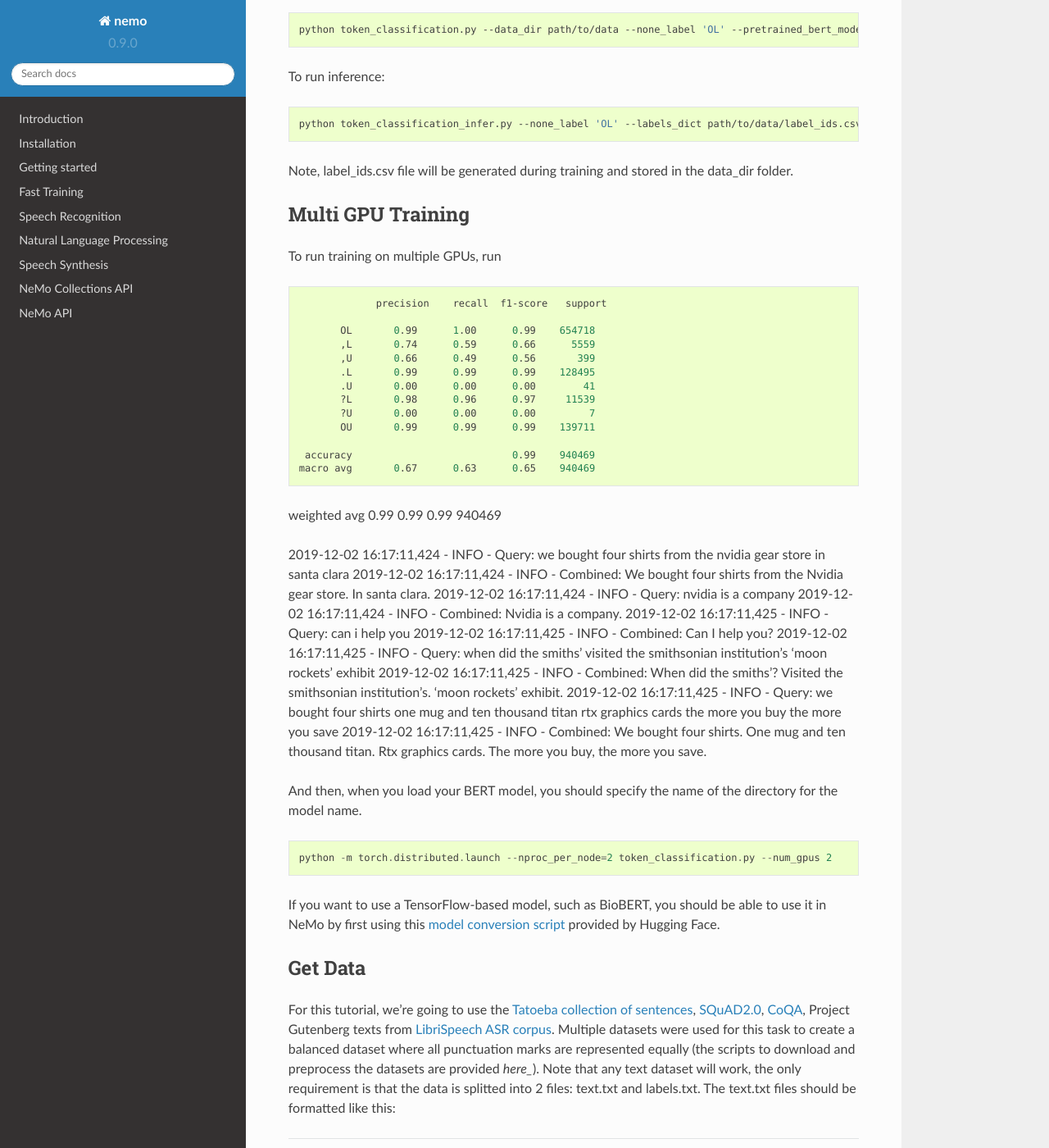
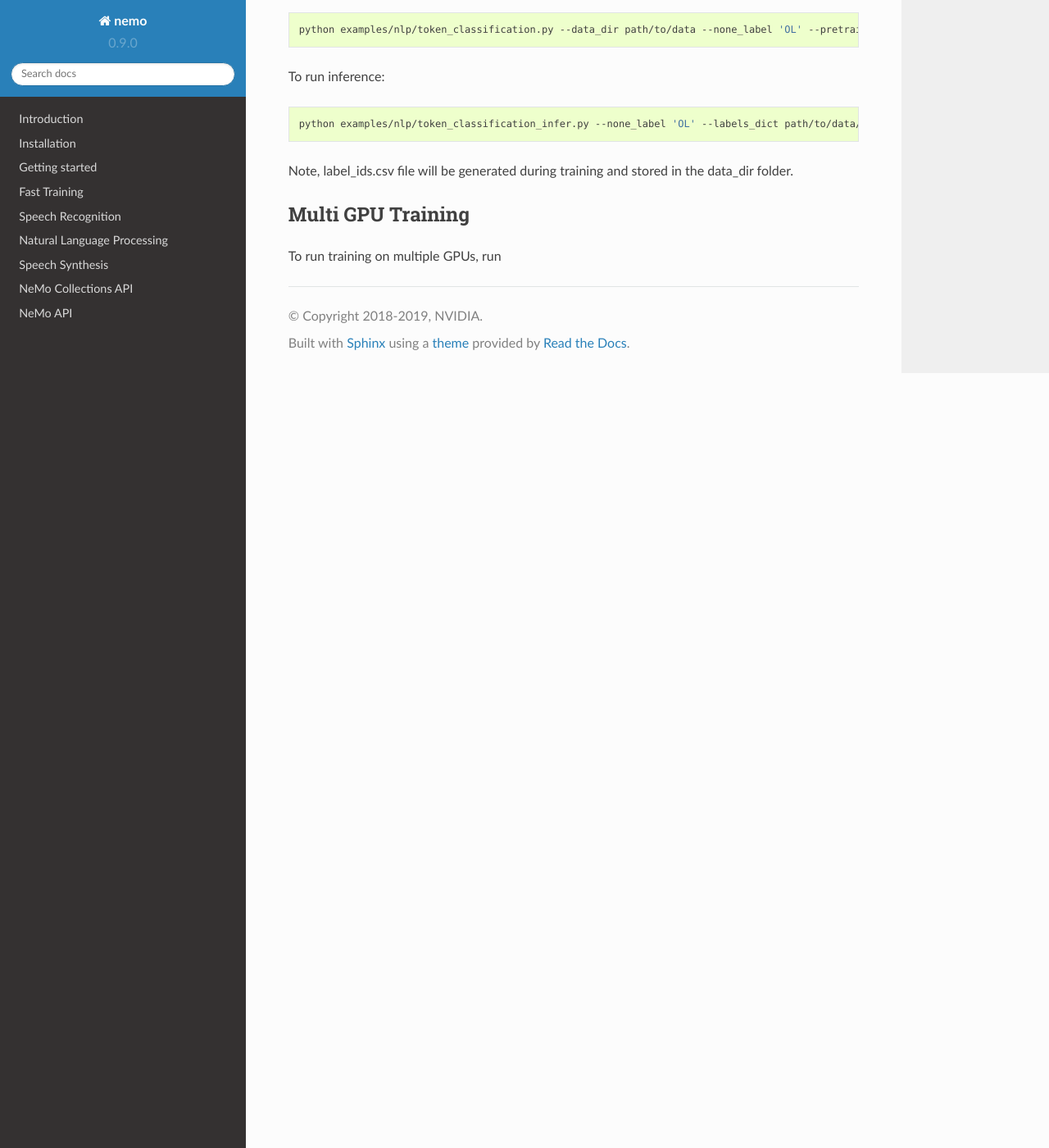
Before and after one commit to backend-engineer1/NEMO, a Sphinx documentation site: the page built from docs/sources/source/nlp/punctuation.rst, in a window 1280 px wide and 1400 px high, scrolled down 5063 px. Shown: the whole window at 82% size. Built offline with Sphinx 7.4.7 and the Read the Docs theme 2.0.0, drawn with Linux system fonts in a browser that asks for light colours; some of the changed text lies outside the part shown.

Commit message:
style fixes
Signed-off-by: Evelina Bakhturina <ebakhturina@nvidia.com>

```diff
--- a/docs/sources/source/nlp/punctuation.rst
+++ b/docs/sources/source/nlp/punctuation.rst
@@ -10,7 +10,7 @@ Introduction
 An ASR system typically generates output with no punctuation and capitalization of the words. To make such output more human readable and to boost performance of the downstream tasks such as name entity recoginition or machine translation, this tutorial explains how to implement a model in NeMo that will predict where punctuation and capitalization of a word required. We'll show how to do this with a pre-trained BERT model. For more details on how to pretrain BERT yourself, check out our BERT pretraining tutorial.
 
 Task Description
-------------
+----------------
 For every word in our training dataset we're going to predict what punctuation mark should follow the word if any and whether the word should be capitalized. The following punctuation marks are considered for this task: commas, periods, question marks. Labels format: ``OL``, ``,L``, ``,U``, ``.L``, ``.U``, ``?L``, ``?U``, ``OU``, where the first symbol of the label indicates the punctuation mark (``O`` - no punctuation needed), and the second symbol determines is the word needs to be upper or lower cased.
 
 .. tip::
@@ -218,7 +218,7 @@ Finally, we will define our learning rate policy and our optimizer, and start tr
 Training for 3 epochs will take less than 10 mins on a single GPU, expected F1 score is around 0.65.
 
 Inference
--------------------------------------------------
+---------
 
 To see how the model performs, let's run inference for a few samples. We need to define a data layer for inference the same way we created data layers for training and evaluation.
 
@@ -311,13 +311,13 @@ To run the provided training script:
 
 .. code-block:: bash
 
-    python token_classification.py --data_dir path/to/data --none_label 'OL' --pretrained_bert_model=bert-base-cased --work_dir output
+    python examples/nlp/token_classification.py --data_dir path/to/data --none_label 'OL' --pretrained_bert_model=bert-base-cased --work_dir output
 
 To run inference:
 
 .. code-block:: bash
 
-    python token_classification_infer.py --none_label 'OL' --labels_dict path/to/data/label_ids.csv --work_dir output/checkpoints/
+    python examples/nlp/token_classification_infer.py --none_label 'OL' --labels_dict path/to/data/label_ids.csv --work_dir output/checkpoints/
 
 Note, label_ids.csv file will be generated during training and stored in the data_dir folder.
 
@@ -328,61 +328,4 @@ To run training on multiple GPUs, run
 
 .. code-block:: bash
     export NUM_GPUS=2
-    python -m torch.distributed.launch --nproc_per_node=$NUM_GPUS token_classification.py --num_gpus $NUM_GPUS --none_label 'OL'
-
-
-
-
-
-.. code-block:: bash
-
-                precision    recall  f1-score   support
-
-          OL       0.99      1.00      0.99    654718
-          ,L       0.74      0.59      0.66      5559
-          ,U       0.66      0.49      0.56       399
-          .L       0.99      0.99      0.99    128495
-          .U       0.00      0.00      0.00        41
-          ?L       0.98      0.96      0.97     11539
-          ?U       0.00      0.00      0.00         7
-          OU       0.99      0.99      0.99    139711
-
-    accuracy                           0.99    940469
-   macro avg       0.67      0.63      0.65    940469
-weighted avg       0.99      0.99      0.99    940469
-
-
-2019-12-02 16:17:11,424 - INFO - Query: we bought four shirts from the nvidia gear store in santa clara
-2019-12-02 16:17:11,424 - INFO - Combined: We bought four shirts from the Nvidia gear store. In santa clara.
-2019-12-02 16:17:11,424 - INFO - Query: nvidia is a company
-2019-12-02 16:17:11,424 - INFO - Combined: Nvidia is a company.
-2019-12-02 16:17:11,425 - INFO - Query: can i help you
-2019-12-02 16:17:11,425 - INFO - Combined: Can I help you?
-2019-12-02 16:17:11,425 - INFO - Query: when did the smiths' visited the smithsonian institution's 'moon rockets' exhibit
-2019-12-02 16:17:11,425 - INFO - Combined: When did the smiths'? Visited the smithsonian institution's. 'moon rockets' exhibit.
-2019-12-02 16:17:11,425 - INFO - Query: we bought four shirts one mug and ten thousand titan rtx graphics cards the more you buy the more you save
-2019-12-02 16:17:11,425 - INFO - Combined: We bought four shirts. One mug and ten thousand titan. Rtx graphics cards. The more you buy, the more you save.
-
-
-
-And then, when you load your BERT model, you should specify the name of the directory for the model name.
-
-.. code-block:: python
-
-    python -m torch.distributed.launch --nproc_per_node=2 token_classification.py --num_gpus 2
-
-If you want to use a TensorFlow-based model, such as BioBERT, you should be able to use it in NeMo by first using this `model conversion script`_ provided by Hugging Face.
-
-.. _model conversion script: https://github.com/huggingface/pytorch-transformers/blob/master/pytorch_transformers/convert_tf_checkpoint_to_pytorch.py
-
-
-Get Data
-----------------
-
-For this tutorial, we're going to use the `Tatoeba collection of sentences`_, `SQuAD2.0`_, `CoQA`_, Project Gutenberg texts from `LibriSpeech ASR corpus`_. Multiple datasets were used for this task to create a balanced dataset where all punctuation marks are represented equally (the scripts to download and preprocess the datasets are provided `here_`). Note that any text dataset will work, the only requirement is that the data is splitted into 2 files: text.txt and labels.txt. The text.txt files should be formatted like this:
-
-.. _Tatoeba collection of sentences: https://tatoeba.org/eng
-.. _SQuAD2.0: https://rajpurkar.github.io/SQuAD-explorer/
-.. _CoQA: https://stanfordnlp.github.io/coqa/
-.. _LibriSpeech ASR corpus: http://www.openslr.org/12
-.. _here: https://github.com/NVIDIA/NeMo
+    python -m torch.distributed.launch --nproc_per_node=$NUM_GPUS examples/nlp/token_classification.py --num_gpus $NUM_GPUS --none_label 'OL'
```
Also changed, not shown: 1 other file.
